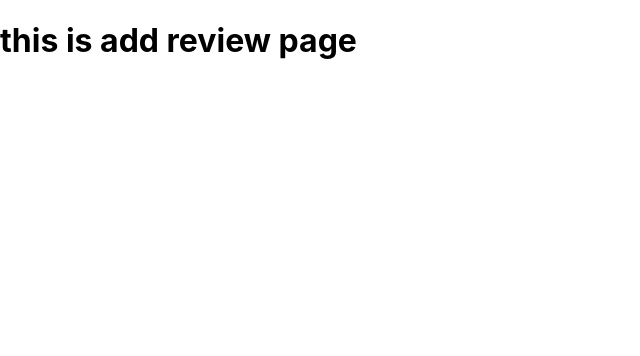
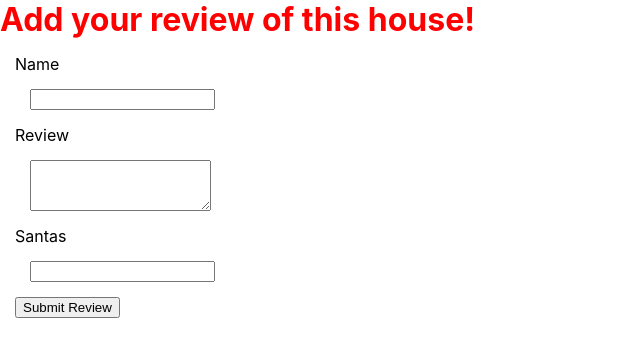
Before and after one commit to alexbriannaughton/phase-3-project-frontend, a React (Create React App) app: page /add-review in a window 1280 px wide. Shown: the top 356 px of the page, without its empty margins (0-640 px from the left). Built offline with nearby package versions, Linux system fonts and the light colour scheme.

Commit message:
addreview set up

```diff
--- a/src/components/AddReview.js
+++ b/src/components/AddReview.js
@@ -1,12 +1,70 @@
-import React from "react";
+import React, {useState} from 'react'
 
-function AddReview() {
+function AddReview ({addReviewer, house_id}) {
+    const [author, authorChanger] = useState("")
+    const [body, bodyChanger] = useState("")
+    const [stars, starsChanger] = useState("")
 
-    return(
-        <div>
-            <h1>this is add review page</h1>
-        </div>
+    function submitHandler(e) {
+        e.preventDefault()
+
+        const newReview = {
+            author: author,
+            body: body,
+            stars: stars,
+            house_id: house_id
+        }
+
+        fetch("http://localhost:3000/add-review", {
+            method: "POST",
+            headers: {
+                "content-type": "application/json"
+            },
+            body: JSON.stringify(newReview)
+        })
+        .then(resp => resp.json())
+        .then(data => addReviewer(data))
+
+        authorChanger("")
+        bodyChanger("")
+        starsChanger("")
+    }
+
+    return (
+        <>
+        <h1>Add your review of this house!</h1>
+        <form onSubmit={submitHandler}>
+            <label>Name</label>
+            <input
+                type="text"
+                name="author"
+                label="author"
+                value={author}
+                onChange={(e) => authorChanger(e.target.value)}
+            />
+            <label>Review</label>
+            <textarea
+                className="big-input"
+                type="text"
+                rows="3"
+                name="body"
+                label="body"
+                value={body}
+                onChange={(e) => bodyChanger(e.target.value)}
+            ></textarea>
+            <label>Santas</label>
+            <input
+                type="text"
+                name="santas"
+                label="santas"
+                value={stars}
+                onChange={(e) => starsChanger(e.target.value)}
+            />
+            <button type="submit">Submit Review</button>
+        </form>
+        </>
+
     )
-}
+    }
 
 export default AddReview
--- a/src/index.css
+++ b/src/index.css
@@ -11,3 +11,160 @@ code {
   font-family: source-code-pro, Menlo, Monaco, Consolas, 'Courier New',
     monospace;
 }
+
+html, body, #root {
+  margin: 0;
+  padding: 0;
+  height: auto;
+}
+
+body {
+  margin: 0;
+  font-family: -apple-system, BlinkMacSystemFont, 'Segoe UI', 'Roboto', 'Oxygen',
+    'Ubuntu', 'Cantarell', 'Fira Sans', 'Droid Sans', 'Helvetica Neue',
+    sans-serif;
+  -webkit-font-smoothing: antialiased;
+  -moz-osx-font-smoothing: grayscale;
+}
+
+code {
+  font-family: source-code-pro, Menlo, Monaco, Consolas, 'Courier New',
+    monospace;
+}
+
+
+/* Main Format */
+
+.left {
+  width: 70vw;
+  float:left;
+  height: auto;
+}
+
+.right {
+  width: 25vw;
+  background-color: rgb(55, 0, 255);
+  height: auto;
+  float:left;
+  padding: 2.5vw;
+}
+
+/* Header */
+
+.header {
+  background-color: green;
+  color: rgb(0, 4, 255);
+  font-size: 2em;
+  height: 20vh;
+  padding: 20px;
+}
+
+.subtitle {
+  font-size: 1em;
+}
+
+h1 {
+  margin: 0;
+}
+
+/* lawn list */
+
+.lawn-card {
+  margin: 25px;
+  padding: 15px;
+  background-color: rgb(13, 0, 255);
+  text-align: center;
+  display: inline-block;
+  width: 60vw;
+}
+
+.lawn-deets {
+  float: left;
+  text-align: left;
+  padding: 20px;
+  display: inline-block;
+  width: 20vw;
+}
+
+.lawn-pic {
+  float:left;
+  width: 20vw;
+}
+
+.lawn {
+  width: 20vw;
+  display: block;
+}
+
+.no-reviews {
+  font-style: italic;
+}
+
+.address {
+  font-style: italic;
+  font-size: 0.75em;
+}
+
+h2 {
+  margin:0;
+  color: darkgreen;
+}
+
+h2 a {
+  color:darkgreen;
+}
+
+h1 {
+  color: rgb(255, 0, 0);
+  text-decoration: none;
+}
+
+h1 a {
+  color: rgb(255, 0, 0);
+  text-decoration: none;
+}
+
+h1 a :visited {
+  color: rgb(255, 0, 0);
+}
+
+/* lawn submit */
+
+form {
+  padding: 15px;
+}
+
+input {
+  display: block;
+  margin: 15px;
+}
+
+button {
+  display: block;
+}
+
+textarea {
+  display: block;
+  margin: 15px;
+}
+
+/* review card */
+
+.review-card {
+  margin: 25px;
+  padding: 15px;
+  background-color: rgb(68, 0, 255);
+  text-align: left;
+  display: inline-block;
+  width: 60vw;
+}
+
+.stars {
+  font-style: italic;
+  font-size: 0.8em;
+}
+
+.review-card button {
+  display: inline-block;
+  margin: 10px;
+}
```
Also changed, not shown: src/components/HouseView.js (line endings or trailing spaces).
